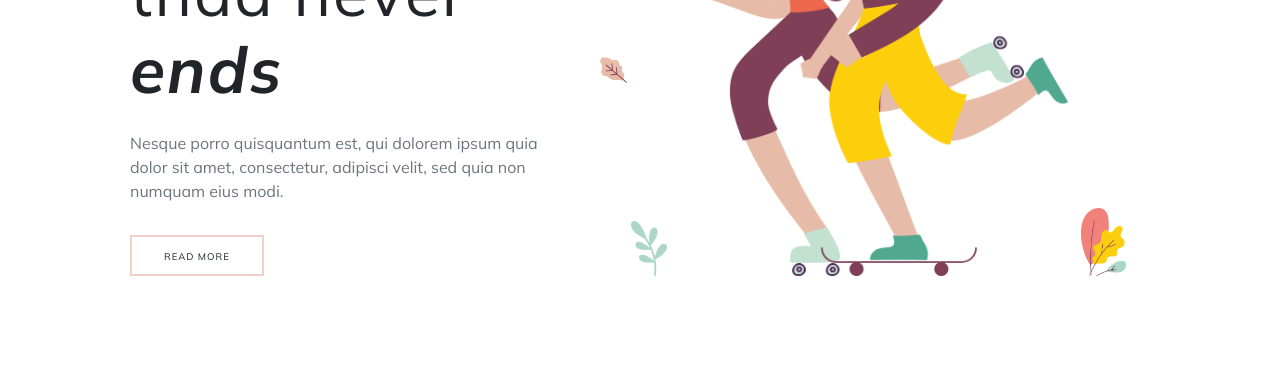
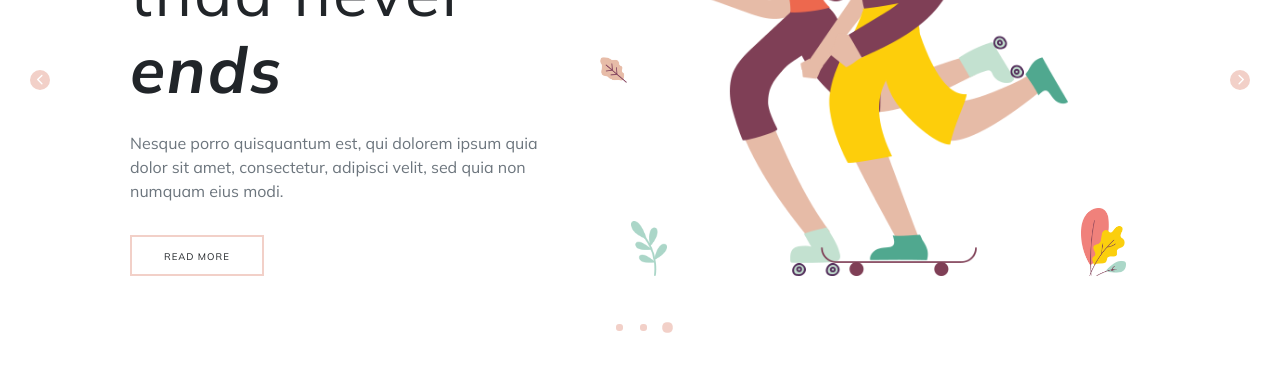
Before and after one commit to constantinandrei/proj-html-vuejs, a Vue app: page / in a window 1280 px wide. Shown: the part 275-646 px from the top of the page. Built offline with nearby package versions, Linux system fonts and the light colour scheme.

Commit message:
adds fontawesome and jumbo complete

```diff
--- a/package.json
+++ b/package.json
@@ -8,6 +8,12 @@
     "lint": "vue-cli-service lint"
   },
   "dependencies": {
+    "@fortawesome/fontawesome-free": "^6.1.1",
+    "@fortawesome/fontawesome-svg-core": "^6.1.1",
+    "@fortawesome/free-brands-svg-icons": "^6.1.1",
+    "@fortawesome/free-regular-svg-icons": "^6.1.1",
+    "@fortawesome/free-solid-svg-icons": "^6.1.1",
+    "@fortawesome/vue-fontawesome": "^2.0.8",
     "bootstrap": "^5.1.3",
     "core-js": "^3.8.3",
     "vue": "^2.6.14"
--- a/src/assets/scss/main.scss
+++ b/src/assets/scss/main.scss
@@ -1,5 +1,6 @@
 @import 'variables';
 @import '~bootstrap/scss/bootstrap';
+
 
 .btn {
     font-size: .6rem;
--- a/src/components/TheHeader.vue
+++ b/src/components/TheHeader.vue
@@ -17,6 +17,18 @@
                     </div>
                 </div>
             </div>
+            <div class="row w-25 align-items-center justify-content-center m-auto">
+                <div v-for="(num, i) in 3" :key="'point' + num"  class="col col-1">
+                    <div class="slider-point" :class="{'active' : i === 2}"></div>
+                </div>
+
+            </div>
+        </div>
+        <div class="slider-arrow left">
+            <font-awesome-icon icon="fa-solid fa-chevron-left" />
+        </div>
+        <div class="slider-arrow right">
+            <font-awesome-icon icon="fa-solid fa-chevron-right" />
         </div>
     </div>
 </template>
@@ -30,6 +42,8 @@ import JumboImage from './JumboImage.vue';
 </script>
 
 <style lang="scss" scoped>
+@import '../assets/scss/variables.scss';
+
     h1 {
         font-weight: 400;
         font-size: 4rem;
@@ -40,4 +54,40 @@ import JumboImage from './JumboImage.vue';
         }
     }
 
+    .slider-point{
+        width: 7px;
+        height: 7px;
+        border-radius: 3px;
+        background-color: $secondary;
+        cursor: pointer;
+
+        &.active {
+            transform: scale(1.5);
+        }
+    }
+
+    .slider-arrow {
+        background-color: $secondary;
+        border-radius: 50%;
+        position: absolute;
+        top: 50%;
+        transform: translateY(-50%);
+        height: 20px;
+        width: 20px;
+        color: white;
+        display: flex;
+        align-items: center;
+        justify-content: center;
+        font-size: .7rem;
+        &.left {
+            left: 30px;
+        }
+
+        &.right {
+            right: 30px;
+        }
+    }
+
+
+
 </style>
--- a/src/main.js
+++ b/src/main.js
@@ -1,6 +1,14 @@
 import Vue from 'vue'
 import App from './App.vue'
 import 'bootstrap'
+// Font Awesome imports
+import { library } from '@fortawesome/fontawesome-svg-core'
+import { fas } from '@fortawesome/free-solid-svg-icons'
+import { far } from '@fortawesome/free-regular-svg-icons'
+import { FontAwesomeIcon } from '@fortawesome/vue-fontawesome'
+library.add(fas, far)
+Vue.component('font-awesome-icon', FontAwesomeIcon)
+
 
 Vue.config.productionTip = false
 
```
Also changed, not shown: 1 other file (tests, documents, lock files or other folders).
